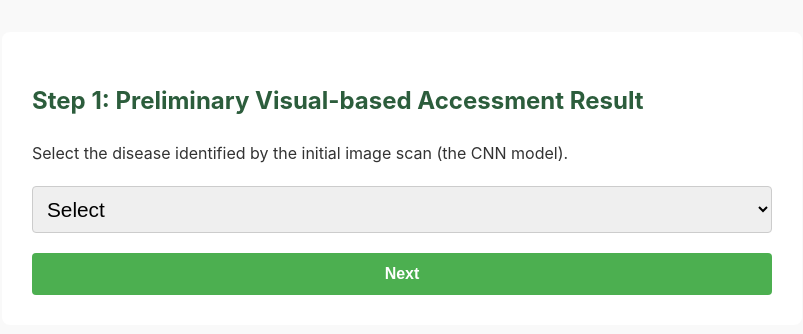
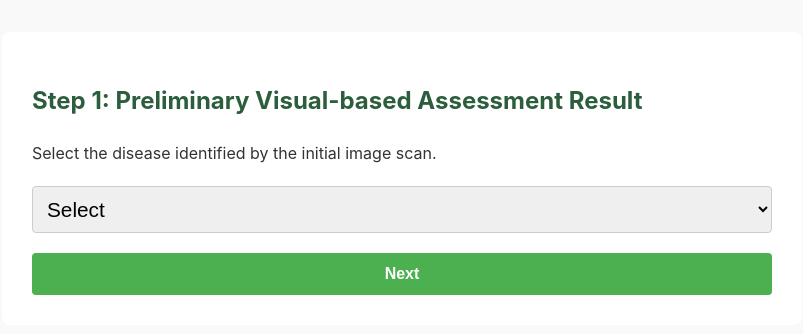
Before and after one commit to koolzeez/dss, a Flask app: page /step1_cnn in a window 1280 px wide. Shown: the part 131-465 px from the top of the page, without its empty margins (238-1041 px from the left). Run offline with Flask 3, Linux system fonts and the light colour scheme.

Commit message:
Update step1_cnn.html

```diff
--- a/templates/step1_cnn.html
+++ b/templates/step1_cnn.html
@@ -4,8 +4,8 @@
 
 {% block content %}
   <!-- <h2>Step 1a: Initial Scan Result</h2> -->
-  <h2>Step 1: Preliminary Visual-based Accessment Result</h2>
-  <p>Select the disease identified by the initial image scan (the CNN model).</p>
+  <h2>Step 1: Preliminary Visual-based Assessment Result</h2>
+  <p>Select the disease identified by the initial image scan.</p>
   <form method="post">
 <!--     <label for="cnn">Crop CNN Result:</label> -->
     <select name="cnn" id="cnn" required>
```
